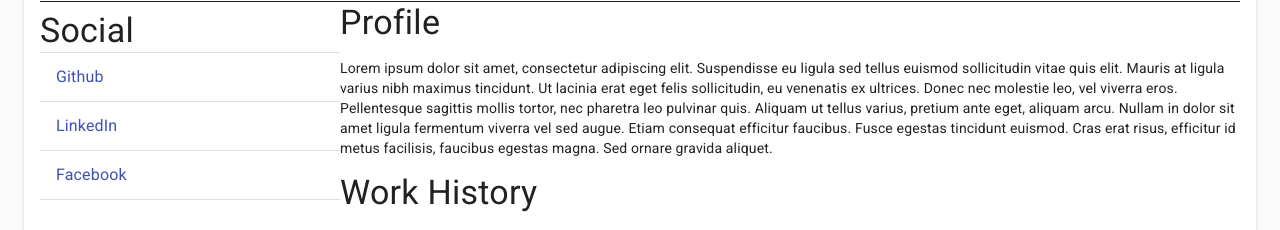
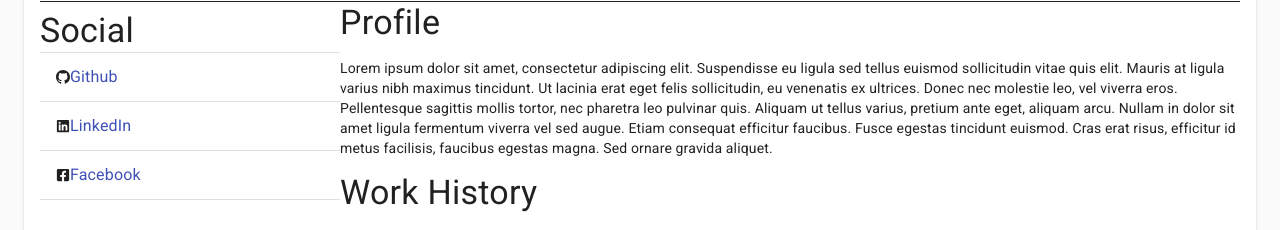
Before and after one commit to eduardopvm/react-cv, a React (Create React App) app: page / in a window 1280 px wide. Shown: the part 320-550 px from the top of the page. Built offline with nearby package versions, Linux system fonts and the light colour scheme.

Commit message:
added react-icons

```diff
--- a/package.json
+++ b/package.json
@@ -9,6 +9,7 @@
     "@material-ui/icons": "4.11.2",
     "react": "17.0.1",
     "react-dom": "17.0.1",
+    "react-icons": "^4.2.0",
     "react-scripts": "4.0.0"
   },
   "devDependencies": {
--- a/src/Layout.js
+++ b/src/Layout.js
@@ -8,6 +8,8 @@ import ListItem from "@material-ui/core/ListItem";
 import ListItemText from "@material-ui/core/ListItemText";
 import Divider from "@material-ui/core/Divider";
 import Typography from "@material-ui/core/Typography";
+import { GoMarkGithub } from "react-icons/go";
+import { FaLinkedin, FaFacebookSquare } from "react-icons/fa";
 import { makeStyles } from "@material-ui/core/styles";
 
 import Header from "./Header";
@@ -22,12 +24,14 @@ export default function Layout() {
             <Typography variant="h4">Social</Typography>
             <Divider />
             <ListItem>
+              <GoMarkGithub />
               <ListItemText>
                 <Link href="https://github.com/eduardopvm">Github</Link>
               </ListItemText>
             </ListItem>
             <Divider />
             <ListItem>
+              <FaLinkedin />
               <ListItemText>
                 <Link href="https://www.linkedin.com/in/eduardo-pvm/">
                   LinkedIn
@@ -36,6 +40,7 @@ export default function Layout() {
             </ListItem>
             <Divider />
             <ListItem>
+              <FaFacebookSquare />
               <ListItemText>
                 <Link href="#">Facebook</Link>
               </ListItemText>
```
Also changed, not shown: 1 other file (tests, documents, lock files or other folders).
